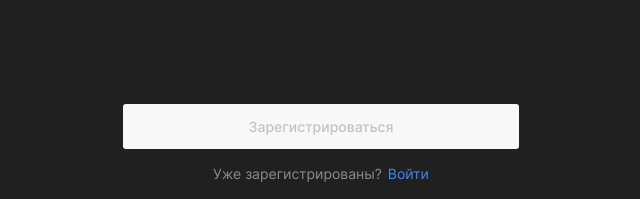
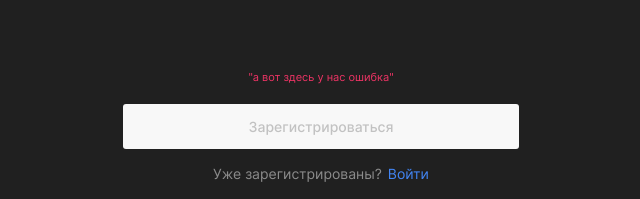
Before and after one commit to yaanab/movies-explorer-frontend, a React (Create React App) app: page /signup in a window 1280 px wide. Shown: the part 449-648 px from the top of the page, without its empty margins (319-959 px from the left). Built offline with nearby package versions, Linux system fonts and the light colour scheme.

Commit message:
feat: ошибка сервера

```diff
--- a/src/components/App/App.js
+++ b/src/components/App/App.js
@@ -1,7 +1,6 @@
 import React, { useState, useEffect } from 'react';
-import { Route, Switch, withRouter } from 'react-router-dom';
+import { Route, Switch, withRouter, useHistory } from 'react-router-dom';
 import '../../index.css';
-
 import Header from '../Header/Header';
 import Footer from '../Footer/Footer';
 import Main from '../Main/Main';
@@ -11,6 +10,8 @@ import Profile from '../Profile/Profile';
 import PageNotFound from '../PageNotFound/PageNotFound';
 import Login from '../Login/Login';
 import Register from '../Register/Register';
+import * as mainApi from '../../utils/MainApi';
+import * as moviesApi from '../../utils/MoviesApi';
 
 import movieImg1 from "../../images/movie-img-1.png";
 import movieImg2 from "../../images/movie-img-2.png";
@@ -44,10 +45,22 @@ function App() {
     },
   ]
 
+  const history = useHistory();
   const [isloggedIn, setLoggedIn] = useState(true);
   const [isNavPopupOpen, setIsNavPopupOpen] = useState(false);
   const [isLoading, setIsLoading] = useState(false);
   const [isButtonClicked, setIsButtonClicked] = useState(true);
+  const [isSignUpErrorMessage, setIsSignUpErrorMessage] = useState("");
+  const [isServerError, setIsServerError] = useState(false);
+
+  const emailPattern = "([A-z0-9_.-]{1,})@([A-z0-9_.-]{1,}).([A-z]{2,8})";
+  const namePattern = "^[A-Za-zА-Яа-яё -]+$";
+  const serverConflictError = "Пользователь с таким email уже существует.";
+  const serverValidationError = "Переданы некорректные данные.";
+  const serverErrorMain = "На сервере произошла ошибка."
+
+
+
 
   function handleNavMenuClick() {
     setIsNavPopupOpen(true);
@@ -72,6 +85,34 @@ function App() {
       document.removeEventListener('keydown', handleEscClose);
     }
   }, [isNavPopupOpen])
+
+  function handleUserRegister(name, email, password) {
+    setIsLoading(true);
+    mainApi.register(name, email, password)
+      .then((res) => {
+        console.log(res);
+        // handleInfoToolPopupOpen();
+        // setinfoTooltipMessage('Вы успешно зарегистрировались!');
+        // setInfoTooltipImage(successfulMessage);
+        history.push('/signin');
+      })
+      .catch((err) => {
+        console.log(err);
+        if (err === "Ошибка: 409") {
+          setIsSignUpErrorMessage(serverConflictError);
+        } else if (err === "Ошибка: 400") {
+          setIsSignUpErrorMessage(serverValidationError);
+        } else {
+          setIsSignUpErrorMessage(serverErrorMain);
+        }
+        setIsServerError(true);
+      })
+      .finally(() => {
+        setIsLoading(false);
+        setIsServerError(false);
+        setIsSignUpErrorMessage("");
+      });;
+  }
 
   return (
     <div className="app_content">
@@ -127,10 +168,19 @@ function App() {
             <Profile />
           </Route>
           <Route path="/signup">
-            <Register />
+            <Register
+              onRegister={handleUserRegister}
+              isLoading={isLoading}
+              isServerError={isServerError}
+              isSignUpErrorMessage={isSignUpErrorMessage}
+              emailPattern={emailPattern}
+              namePattern={namePattern}
+            />
           </Route>
           <Route path="/signin">
-            <Login />
+            <Login
+              isLoading={isLoading}
+            />
           </Route>
           <Route>
             <PageNotFound />
--- a/src/components/AuthForm/AuthForm.css
+++ b/src/components/AuthForm/AuthForm.css
@@ -99,6 +99,27 @@ input:autofill:active {
 }
 
 .auth-form__error_block {
+  display: block;
+}
+
+.auth-form__button-area {
+  display: flex;
+  flex-direction: column;
+  align-items: center;
+  gap: 20px;
+}
+
+.auth-form__server-error {
+  display: none;
+  margin: 1px 0 0;
+  font-style: normal;
+  font-weight: 400;
+  font-size: 11px;
+  line-height: 13px;
+  color: #EE3465;
+}
+
+.auth-form__server-error_block {
   display: block;
 }
 
--- a/src/components/AuthForm/AuthForm.js
+++ b/src/components/AuthForm/AuthForm.js
@@ -1,16 +1,8 @@
 import { Link } from 'react-router-dom';
-import { useFormWithValidation } from '../../hooks/useForm';
 import logo from '../../images/header-logo.svg';
 
-function AuthForm({ title, onSubmit, children, isValid, button, text, link, linkText }) {
-  // const {values, handleChange, setValues, errors, isValid, resetForm } = useFormWithValidation({});
+function AuthForm({ title, onSubmit, children, isServerResponse200, isValid, button, isLoading, text, link, linkText }) {
 
-  // function handleSubmit(e) {
-    // e.preventDefault();
-    // onSubmit(values.password, values.email);
-    // setValues({});
-    // console.log(values)
-  // }
 
   return (
     <div className="auth-form">
@@ -37,7 +29,10 @@ function AuthForm({ title, onSubmit, children, isValid, button, text, link, link
             <span className={`auth-form__error ${(!isValid) && "auth-form__error_block"}`}>{errors.password}</span>
           </div> */}
         </div>
-        <button type="submit" className={`auth-form__submit-btn ${(!isValid) && "auth-form__submit-btn_disabled"}`} disabled={!isValid}>{button}</button>
+        <div className="auth-form__button-area">
+          <span className={`auth-form__server-error ${(!isServerResponse200) && "auth-form__server-error_block"}`}>"a вот здесь у нас ошибка"</span>
+          <button type="submit" className={`auth-form__submit-btn ${(!isValid || isLoading) && "auth-form__submit-btn_disabled"}`} disabled={!isValid}>{button}</button>
+        </div>
       </form>
       <div className="auth-form__link-block">
         <p className="auth-form__text">{text}</p>
--- a/src/components/Login/Login.js
+++ b/src/components/Login/Login.js
@@ -1,7 +1,7 @@
 import AuthForm from "../AuthForm/AuthForm";
 import { useFormWithValidation } from '../../hooks/useForm';
 
-function Login() {
+function Login({ isLoading }) {
 
   const { values, handleChange, setValues, errors, isValid, resetForm } = useFormWithValidation({});
 
@@ -24,6 +24,7 @@ function Login() {
         onSubmit={handleSubmit}
         isValid={isValid}
         button="Войти"
+        isLoading={isLoading}
         text="Ещё не зарегистрированы?"
         link="/signup"
         linkText="Регистрация">
--- a/src/components/Register/Register.js
+++ b/src/components/Register/Register.js
@@ -1,22 +1,21 @@
 import AuthForm from "../AuthForm/AuthForm";
 import { useFormWithValidation } from '../../hooks/useForm';
 
-function Register() {
+function Register({ onRegister, isLoading, isServerError, isSignUpErrorMessage, emailPattern, namePattern }) {
 
   const { values, handleChange, setValues, errors, isValid, resetForm } = useFormWithValidation({});
 
-  const emailPattern = "([A-z0-9_.-]{1,})@([A-z0-9_.-]{1,}).([A-z]{2,8})";
-  const namePattern = "^[A-Za-zА-Яа-яё -]+$";
+  // const emailPattern = "([A-z0-9_.-]{1,})@([A-z0-9_.-]{1,}).([A-z]{2,8})";
+  // const namePattern = "^[A-Za-zА-Яа-яё -]+$";
   const errorMessageDefault = "Введите данные в указанном формате.";
   const errorMessageName = "Имя должно содержать только латиницу, кириллицу, пробел или дефис";
   const errorMessageEmail = "Введите данные в формате e-mail";
 
   function handleSubmit(e) {
     e.preventDefault();
-    // onSubmit(values.password, values.email);
-    // setValues({});
-    // console.log(values)
-    resetForm();
+    onRegister(values.name, values.email, values.password)
+    console.log(values)
+    // resetForm();
   }
 
   return (
@@ -24,8 +23,11 @@ function Register() {
       <AuthForm
         title="Добро пожаловать!"
         onSubmit={handleSubmit}
+        isServerError={isLoading}
         isValid={isValid}
         button="Зарегистрироваться"
+        isLoading={isLoading}
+        ErrorMessage={isSignUpErrorMessage}
         text="Уже зарегистрированы?"
         link="/signin"
         linkText="Войти">
--- a/src/utils/MainApi.js
+++ b/src/utils/MainApi.js
@@ -1,4 +1,6 @@
-const BASE_URL = 'https://api.yaana.movies.nomoredomains.icu';
+// const BASE_URL = 'https://api.yaana.movies.nomoredomains.icu';
+const BASE_URL = 'http://localhost:3000';
+
 const headers = {
     'Content-Type': 'application/json'
   };
@@ -10,14 +12,14 @@ const testResponse = (res) => {
   return Promise.reject(`Ошибка: ${res.status}`)
 }
 
-export const register = (password, email) => {
+export const register = (name, email, password) => {
     return fetch(`${BASE_URL}/signup`, {
       credentials: 'include',
       method: 'POST',
       headers: {
         'Content-Type': 'application/json'
       },
-      body: JSON.stringify({ password, email })
+      body: JSON.stringify({ name, email, password })
     })
       .then(res => testResponse(res));
   }
```
